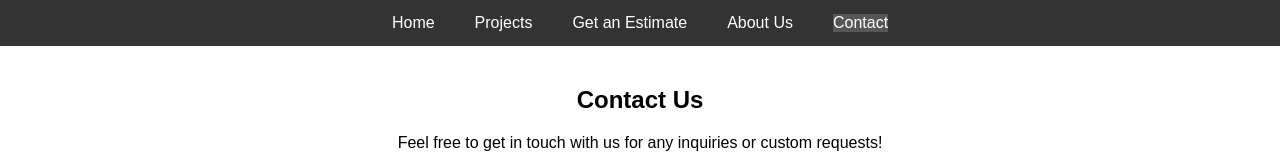
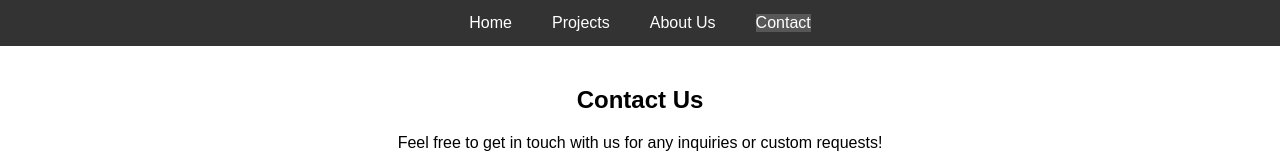
Before and after one commit to Bajajewelry/bajajewelry.github.io, a plain HTML site: page contact.html in a window 1280 px wide. Shown: the top 165 px of the page. Drawn offline with Linux system fonts and the light colour scheme.

Commit message:
Update contact.html

```diff
--- a/contact.html
+++ b/contact.html
@@ -9,7 +9,7 @@
         <ul>
             <li><a href="index.html">Home</a></li>
             <li><a href="projects.html">Projects</a></li>
-            <li><a href="estimate.html">Get an Estimate</a></li>
+            <!-- "Get an Estimate" tabını kaldırdık -->
             <li><a href="about.html">About Us</a></li>
             <li><a href="contact.html" class="active">Contact</a></li>
         </ul>
```
